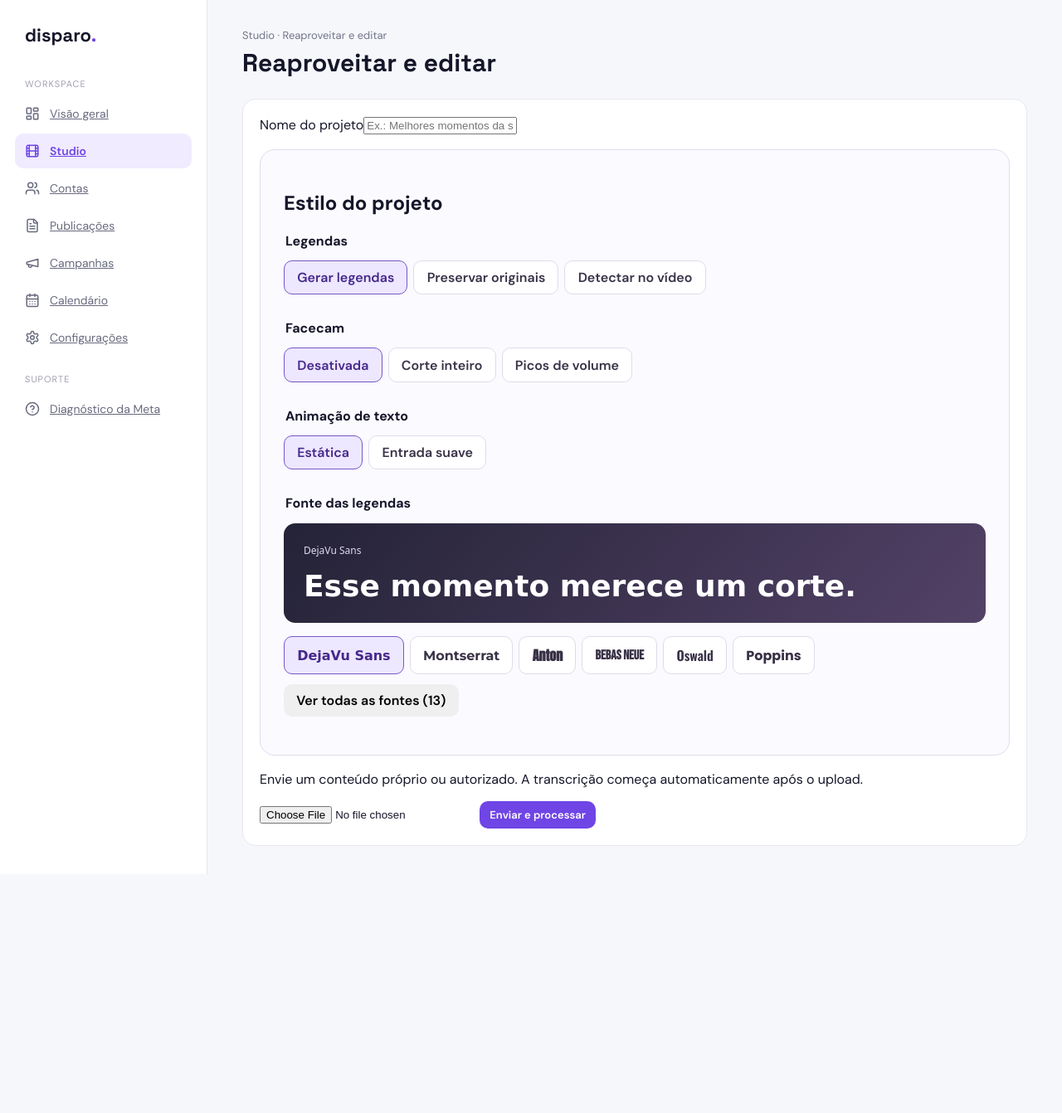
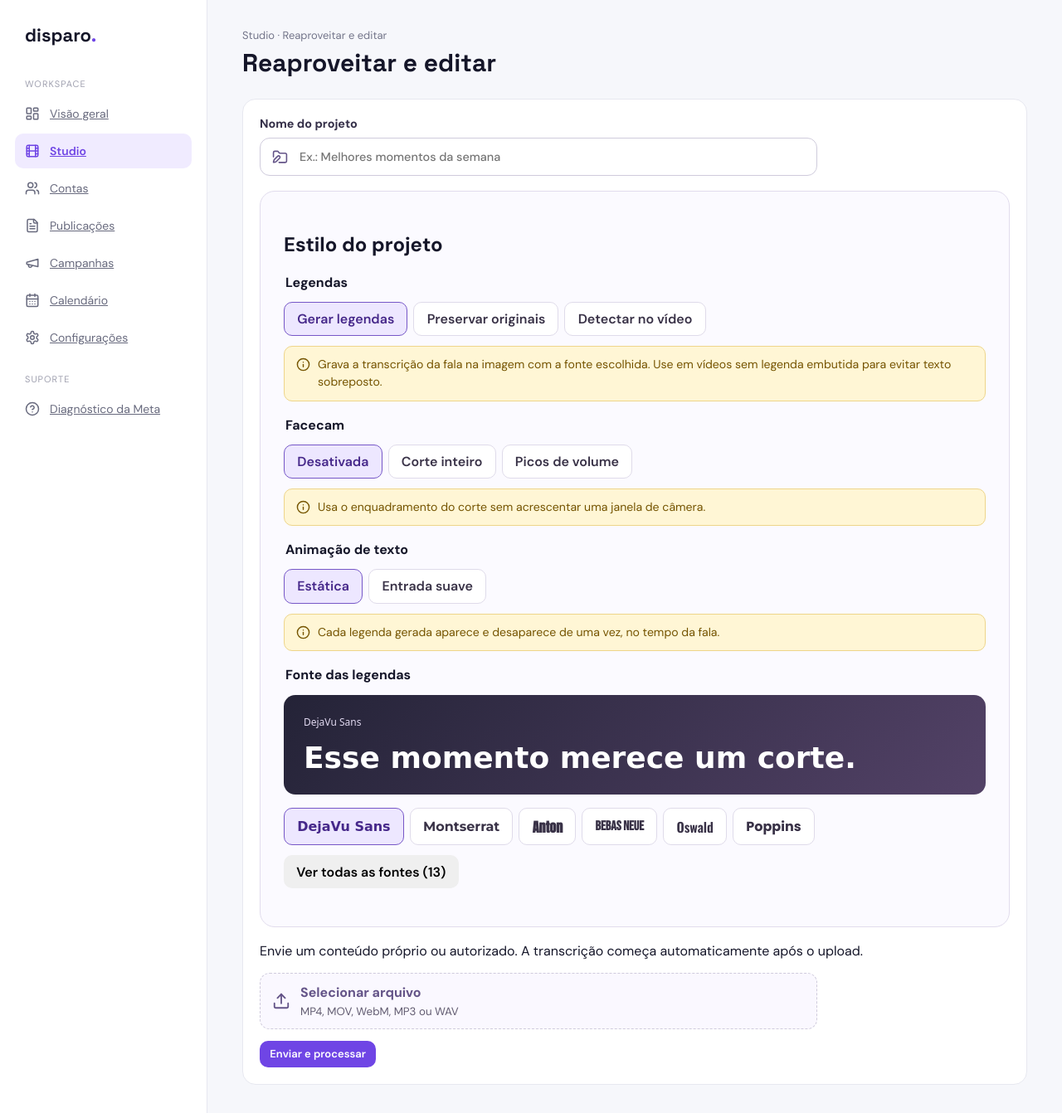
Before and after one commit to antonioacodes/disparo-insta, a Next.js app: page /studio/reaproveitar in a window 1280 px wide. Shown: the whole page at 83% size. Before the commit the page ends 1054 px from the top, so only its background shows below. Built offline with nearby package versions, Linux system fonts and the light colour scheme.

Commit message:
Explica os estilos e padroniza os controles de criação do Studio

```diff
--- a/app/globals.css
+++ b/app/globals.css
@@ -9,3 +9,18 @@
 .editStyle fieldset{border:0;padding:0;margin:18px 0}.editStyle legend{font-weight:700;margin-bottom:8px}
 .choiceRow{display:flex;gap:7px;flex-wrap:wrap;margin:5px 0 12px}.choiceRow button{background:white;border:1px solid #dfdbea;color:#393247}.choiceRow button[aria-pressed=true]{background:#ede7ff;border-color:#7657c7;color:#46288a}
 .captionSample{display:grid;gap:14px;margin:6px 0 16px;background:linear-gradient(130deg,#242337,#534267);border-radius:14px;padding:24px;color:white;font-size:clamp(22px,3vw,36px);font-weight:bold}.captionSample small{font:12px system-ui;color:#e1d9f0}
+
+.styleNote{display:flex;align-items:flex-start;gap:9px;padding:11px 14px;border:1px solid #eed58a;border-radius:10px;background:#fff6d5;color:#755400;font-size:.88rem;line-height:1.5}
+.styleNote svg,.studioTextInput svg,.sourcePicker svg{flex-shrink:0}
+.styleNote svg{margin-top:2px}
+.studioField{display:grid;gap:8px;max-width:42rem;font-size:.9rem;font-weight:650;color:#342f48}
+.studioTextInput,.sourcePicker{display:flex;align-items:center;gap:12px;border:1px solid #cfcbdc;border-radius:12px;padding:12px 14px;background:#fff;color:#645488}
+.studioTextInput input{border:0;outline:0;font:inherit;font-weight:450;min-width:0;width:100%;color:#262237;background:transparent}
+.studioTextInput:focus-within,.sourcePicker:focus-within{outline:3px solid #b9aafa;outline-offset:2px;border-color:#7453b9}
+.sourcePicker{position:relative;max-width:42rem;margin:14px 0;border-style:dashed;background:#faf8ff;cursor:pointer}
+.sourcePicker:hover{border-color:#8668bb;background:#f4f0ff}
+.sourcePicker input{position:absolute;inset:0;width:100%;height:100%;opacity:0;cursor:pointer}
+.sourcePicker span{min-width:0;overflow-wrap:anywhere}
+.sourcePicker strong,.sourcePicker small{display:block}
+.sourcePicker small{margin-top:4px;color:#625c71}
+.sourcePicker[data-disabled=true]{opacity:.65}
--- a/app/studio/EditingStyle.tsx
+++ b/app/studio/EditingStyle.tsx
@@ -1,14 +1,31 @@
 'use client';
+import {Info} from 'lucide-react';
 import {useState} from 'react';
 export const defaults={captions:'generate',facecam:'off',font:'DejaVu Sans',animation:'off'};
 export function EditingStyle({value,onChange}:{value:typeof defaults;onChange:(v:typeof defaults)=>void}){
   const [expanded,expand]=useState(false);
+  const notes:Record<string, Record<string,string>>={
+    captions:{
+      generate:'Grava a transcrição da fala na imagem com a fonte escolhida. Use em vídeos sem legenda embutida para evitar texto sobreposto.',
+      preserve:'Mantém a imagem inteira, incluindo as legendas que já aparecem nela. O corte fica sem uma segunda camada de texto.',
+      auto:'Procura texto na região inferior de quatro quadros de cada corte. Se encontrar indícios de legenda em pelo menos dois, preserva a imagem. Caso contrário, gera legendas. Outros textos na tela também podem ser detectados.'
+    },
+    facecam:{
+      off:'Usa o enquadramento do corte sem acrescentar uma janela de câmera.',
+      always:'Quando identifica uma facecam estável no vídeo de origem, mostra esse recorte no canto superior direito durante todo o clipe.',
+      peaks:'Mostra a facecam detectada no canto superior direito apenas nos momentos de maior volume do áudio.'
+    },
+    animation:{
+      off:'Cada legenda gerada aparece e desaparece de uma vez, no tempo da fala.',
+      fade:'Cada legenda gerada ganha uma breve transição de opacidade na entrada e na saída. Legendas embutidas na imagem mantêm o movimento original.'
+    }
+  };
   const choices=[
     ['captions','Legendas',[['generate','Gerar legendas'],['preserve','Preservar originais'],['auto','Detectar no vídeo']]],
     ['facecam','Facecam',[['off','Desativada'],['always','Corte inteiro'],['peaks','Picos de volume']]],
     ['animation','Animação de texto',[['off','Estática'],['fade','Entrada suave']]]
   ] as const;
-  return <section className="editStyle"><h2>Estilo do projeto</h2>{choices.map(([key,label,items])=><fieldset key={key}><legend>{label}</legend><div className="choiceRow">{items.map(([id,name])=><button type="button" aria-pressed={value[key]===id} key={id} onClick={()=>onChange({...value,[key]:id})}>{name}</button>)}</div></fieldset>)}
+  return <section className="editStyle"><h2>Estilo do projeto</h2>{choices.map(([key,label,items])=><fieldset key={key}><legend>{label}</legend><div className="choiceRow">{items.map(([id,name])=><button type="button" aria-pressed={value[key]===id} key={id} onClick={()=>onChange({...value,[key]:id})}>{name}</button>)}</div><div className="styleNote" role="status"><Info size={17} aria-hidden="true"/><span>{notes[key][value[key]]}</span></div></fieldset>)}
   <fieldset><legend>Fonte das legendas</legend><div className="captionSample" style={{fontFamily:'"'+value.font+'",sans-serif'}}><small>{value.font}</small>Esse momento merece um corte.</div>
   <div className="choiceRow">{["DejaVu Sans","Montserrat","Anton","Bebas Neue","Oswald","Poppins","Roboto Condensed","Barlow Condensed","Archivo Black","DM Sans","Space Grotesk","DejaVu Serif","Liberation Mono"].slice(0,expanded?99:6).map(font=><button type="button" style={{fontFamily:'"'+font+'",sans-serif'}} aria-pressed={value.font===font} key={font} onClick={()=>onChange({...value,font})}>{font}</button>)}</div>
   <button type="button" onClick={()=>expand(!expanded)}>{expanded?'Mostrar menos':'Ver todas as fontes (13)'}</button></fieldset></section>
--- /dev/null
+++ b/app/studio/ProjectFields.tsx
@@ -0,0 +1,36 @@
+'use client';
+
+import { FolderPen, Upload, FileCheck2 } from 'lucide-react';
+
+export function ProjectName({value, onChange, required = false}: {
+  value: string;
+  onChange: (value: string) => void;
+  required?: boolean;
+}) {
+  return <label className="studioField">
+    <span>Nome do projeto</span>
+    <span className="studioTextInput">
+      <FolderPen size={19} aria-hidden="true"/>
+      <input value={value} required={required} maxLength={200}
+        placeholder="Ex.: Melhores momentos da semana"
+        onChange={event => onChange(event.currentTarget.value)}/>
+    </span>
+  </label>;
+}
+
+export function SourcePicker({file, onChange, disabled}: {
+  file: File | null;
+  onChange: (file: File | null) => void;
+  disabled: boolean;
+}) {
+  const Icon = file ? FileCheck2 : Upload;
+  return <label className="sourcePicker" data-disabled={disabled}>
+    <input type="file" disabled={disabled} aria-label="Selecionar arquivo de origem"
+      accept="video/mp4,video/quicktime,video/webm,audio/mpeg,audio/wav"
+      onChange={event => onChange(event.currentTarget.files?.[0] || null)}/>
+    <Icon size={22} aria-hidden="true"/>
+    <span><strong>{file?.name || 'Selecionar arquivo'}</strong>
+      <small>{file ? (file.size / 1048576).toLocaleString('pt-BR', {maximumFractionDigits:1}) + ' MB · Clique para trocar' : 'MP4, MOV, WebM, MP3 ou WAV'}</small>
+    </span>
+  </label>;
+}
```
Also changed, not shown: app/studio/criar/page.tsx (+2 -1 lines), app/studio/reaproveitar/page.tsx (+2 -1 lines), app/studio/referencia/page.tsx (+2 -1 lines).
